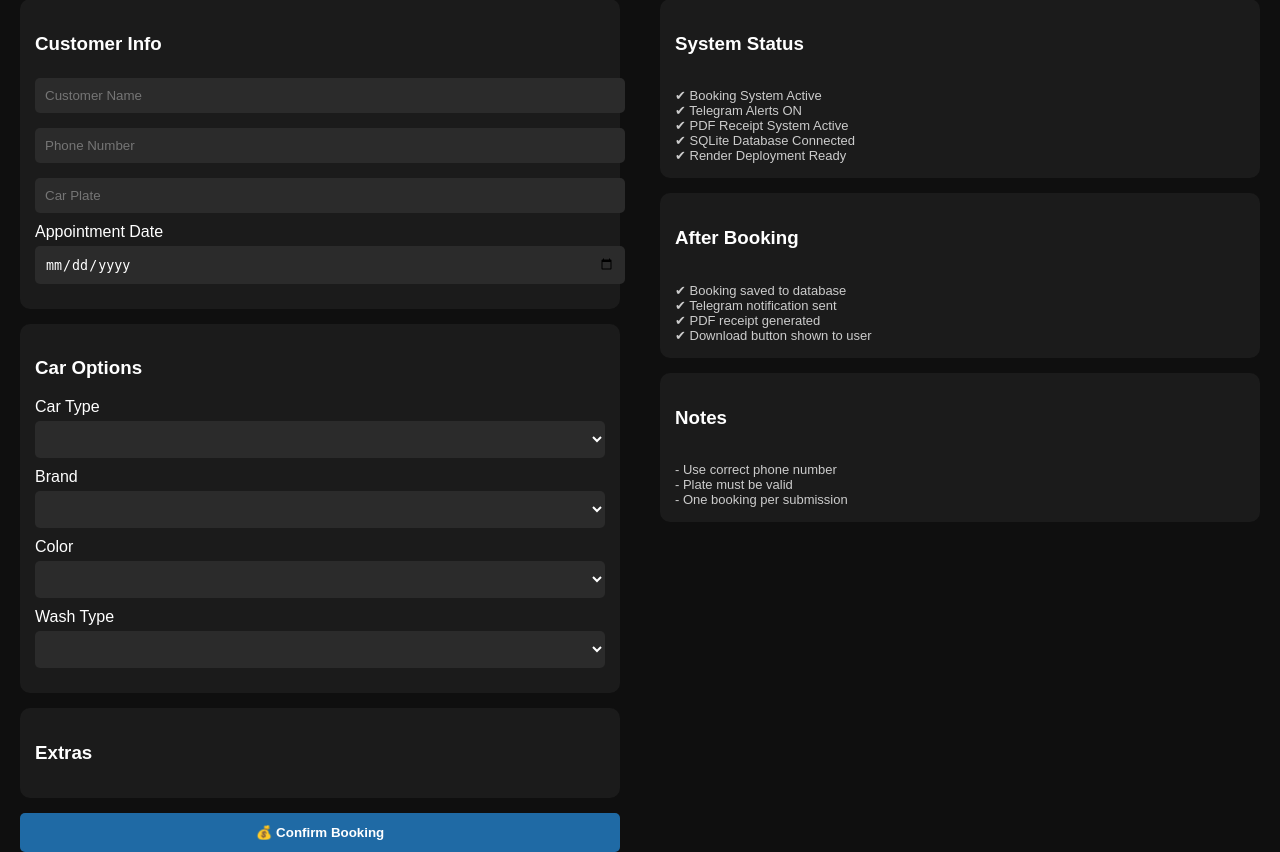
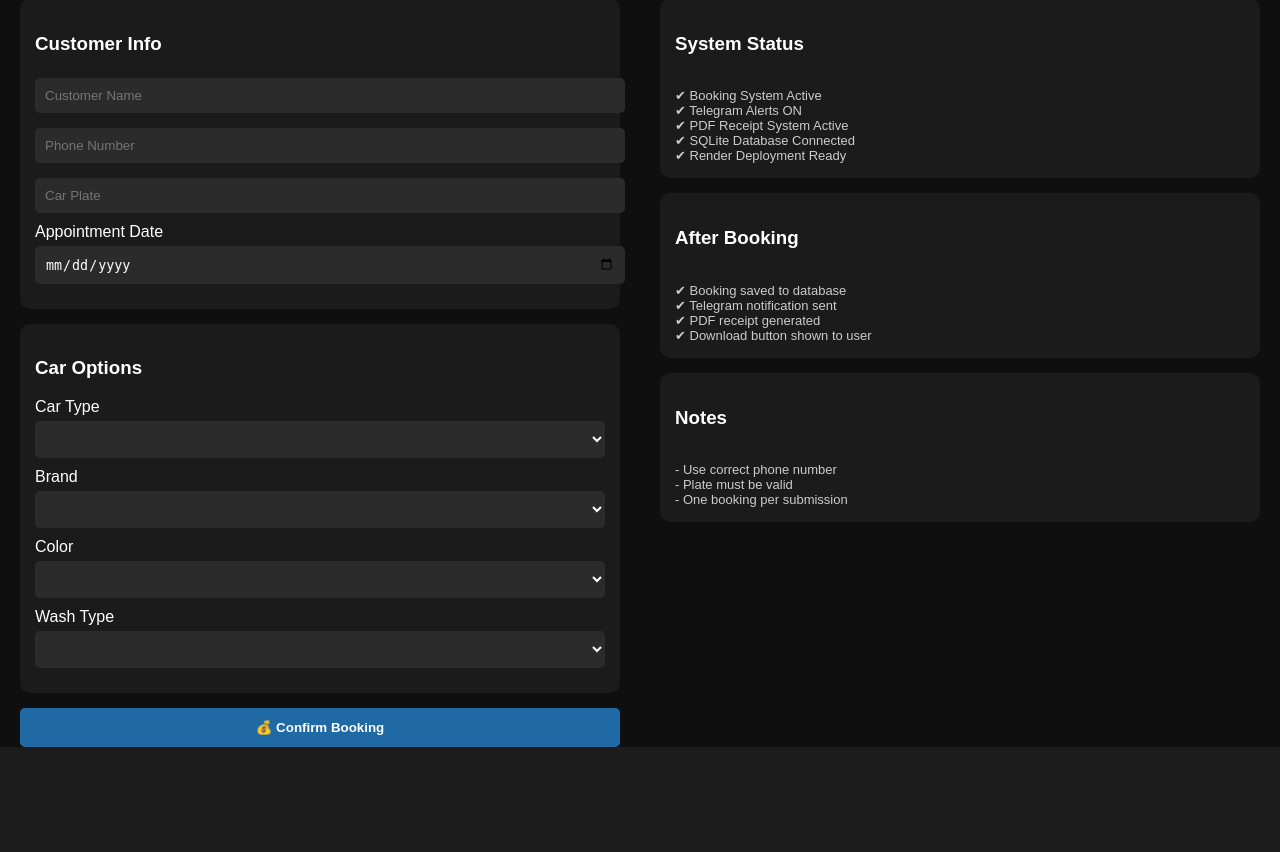
Before and after one commit to Athir-coder/6ixNine9-pos, a Flask app: template templates/index.html in a window 1280 px wide. Shown: the part 87-939 px from the top of the page. After the commit the page ends 834 px from the top, so only its background shows below. Run offline with Flask 3, Linux system fonts and the light colour scheme; the template is opened without the code that fills it, so the values that code supplies are empty.

Commit message:
Update index.html

```diff
--- a/templates/index.html
+++ b/templates/index.html
@@ -117,14 +117,14 @@
                     {% endfor %}
                 </select>
 
-                <label>Brand</brand>
+                <label>Brand</label>
                 <select name="brand">
                     {% for k,v in brand.items() %}
                     <option value="{{k}}">{{k}}</option>
                     {% endfor %}
                 </select>
 
-                <label>Color</color>
+                <label>Color</label>
                 <select name="color">
                     {% for k,v in colors.items() %}
                     <option value="{{k}}">{{k}}</option>
@@ -137,18 +137,6 @@
                     <option value="{{k}}">{{k}}</option>
                     {% endfor %}
                 </select>
-            </div>
-
-            <!-- EXTRAS -->
-            <div class="box extras">
-                <h3>Extras</h3>
-
-                {% for k,v in extras.items() %}
-                <label>
-                    <input type="checkbox" name="extras" value="{{k}}">
-                    {{k}} (RM{{v}})
-                </label>
-                {% endfor %}
             </div>
 
             <button type="submit">💰 Confirm Booking</button>
```
